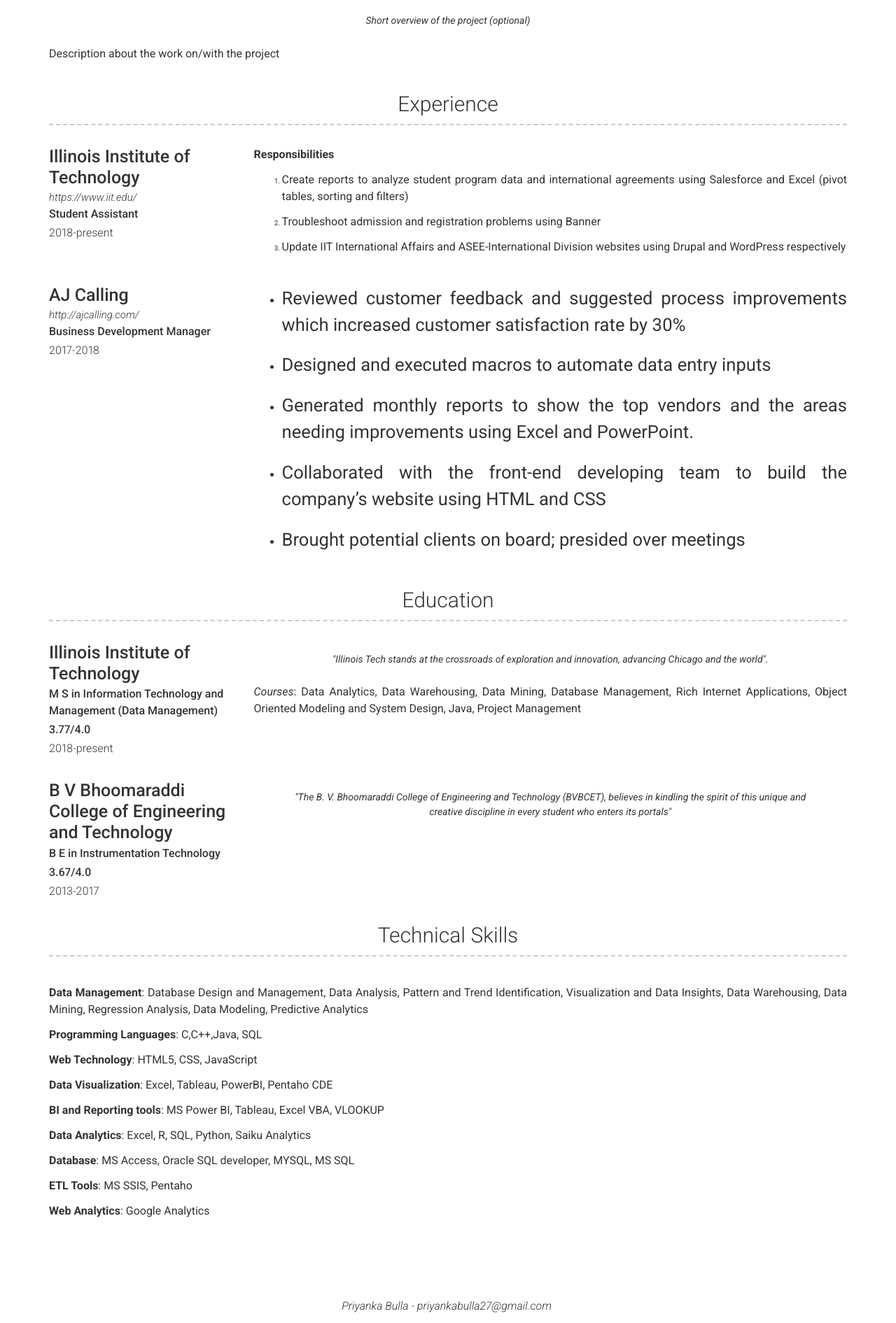
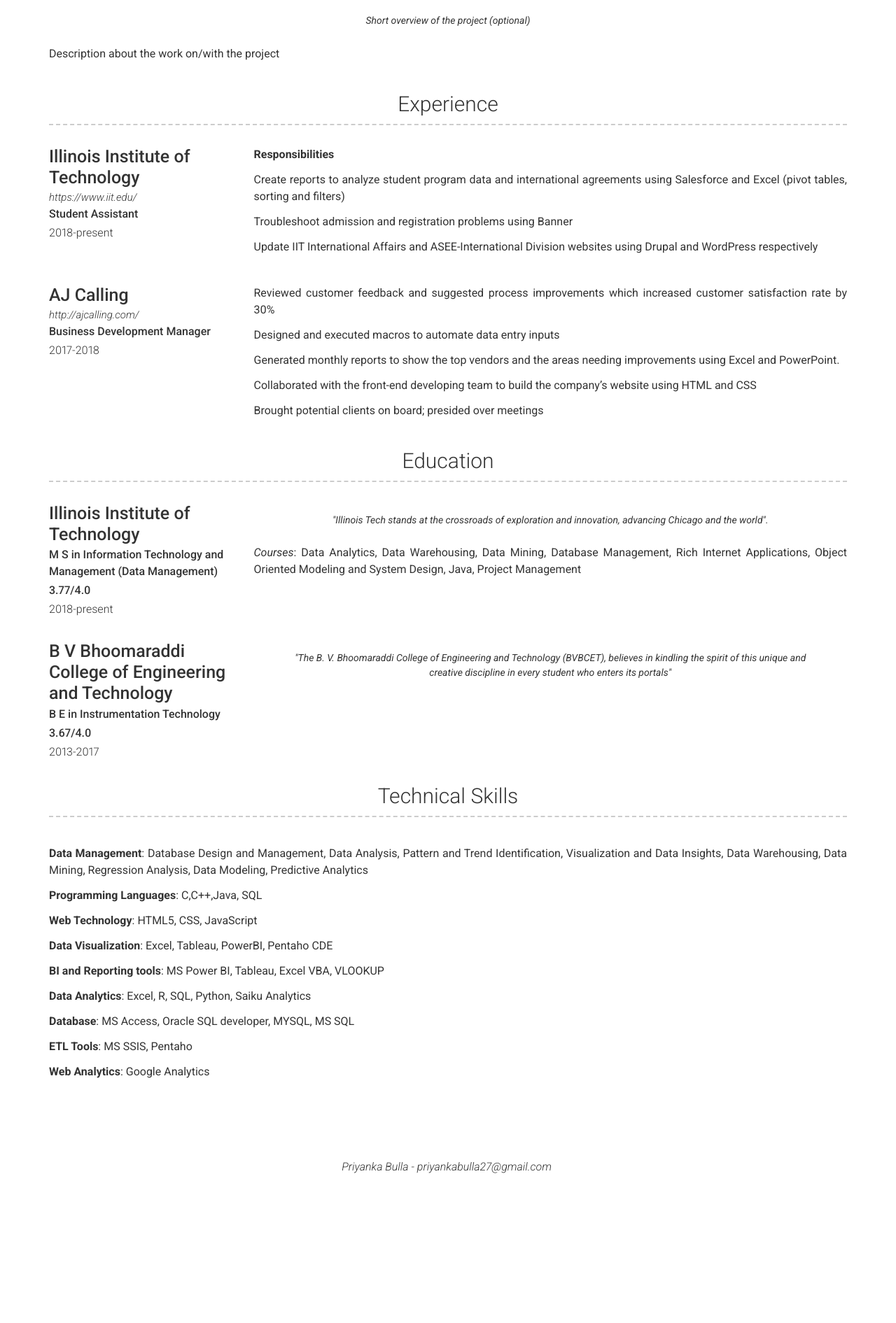
Before and after one commit to PBulla1/Pbulla1.github.io, a Jekyll site: the page built from index.md, in a window 1280 px wide. Shown: the part 745-2636 px from the top of the page at 70% size. Built offline with Jekyll 4.4.1, drawn with Linux system fonts in a browser that asks for light colours; nearby versions of some CDN libraries; after the commit the page ends 2437 px from its top, so only the background shows below that.

```diff
--- a/_data/experience.yml
+++ b/_data/experience.yml
@@ -10,11 +10,11 @@
 
       **Responsibilities**
 
-       1. Create reports to analyze student program data and international agreements using Salesforce and Excel (pivot tables, sorting and filters)
+        Create reports to analyze student program data and international agreements using Salesforce and Excel (pivot tables, sorting and filters)
 
-       1. Troubleshoot admission and registration problems using Banner
+        Troubleshoot admission and registration problems using Banner
 
-       1. Update IIT International Affairs and ASEE-International Division websites using Drupal and WordPress respectively
+        Update IIT International Affairs and ASEE-International Division websites using Drupal and WordPress respectively
 
 
 # Experience template
@@ -27,12 +27,12 @@
   # Short description of the company (optional)
   description: | # this will include new lines to allow paragraphs
 
-     - Reviewed customer feedback and suggested process improvements which increased customer satisfaction rate by 30%
+     Reviewed customer feedback and suggested process improvements which increased customer satisfaction rate by 30%
 
-     - Designed and executed macros to automate data entry inputs
+     Designed and executed macros to automate data entry inputs
 
-     - Generated monthly reports to show the top vendors and the areas needing improvements using Excel and PowerPoint.
+     Generated monthly reports to show the top vendors and the areas needing improvements using Excel and PowerPoint.
 
-     - Collaborated with the front-end developing team to build the company's website using HTML and CSS
+     Collaborated with the front-end developing team to build the company's website using HTML and CSS
 
-     - Brought potential clients on board; presided over meetings
+     Brought potential clients on board; presided over meetings
```
